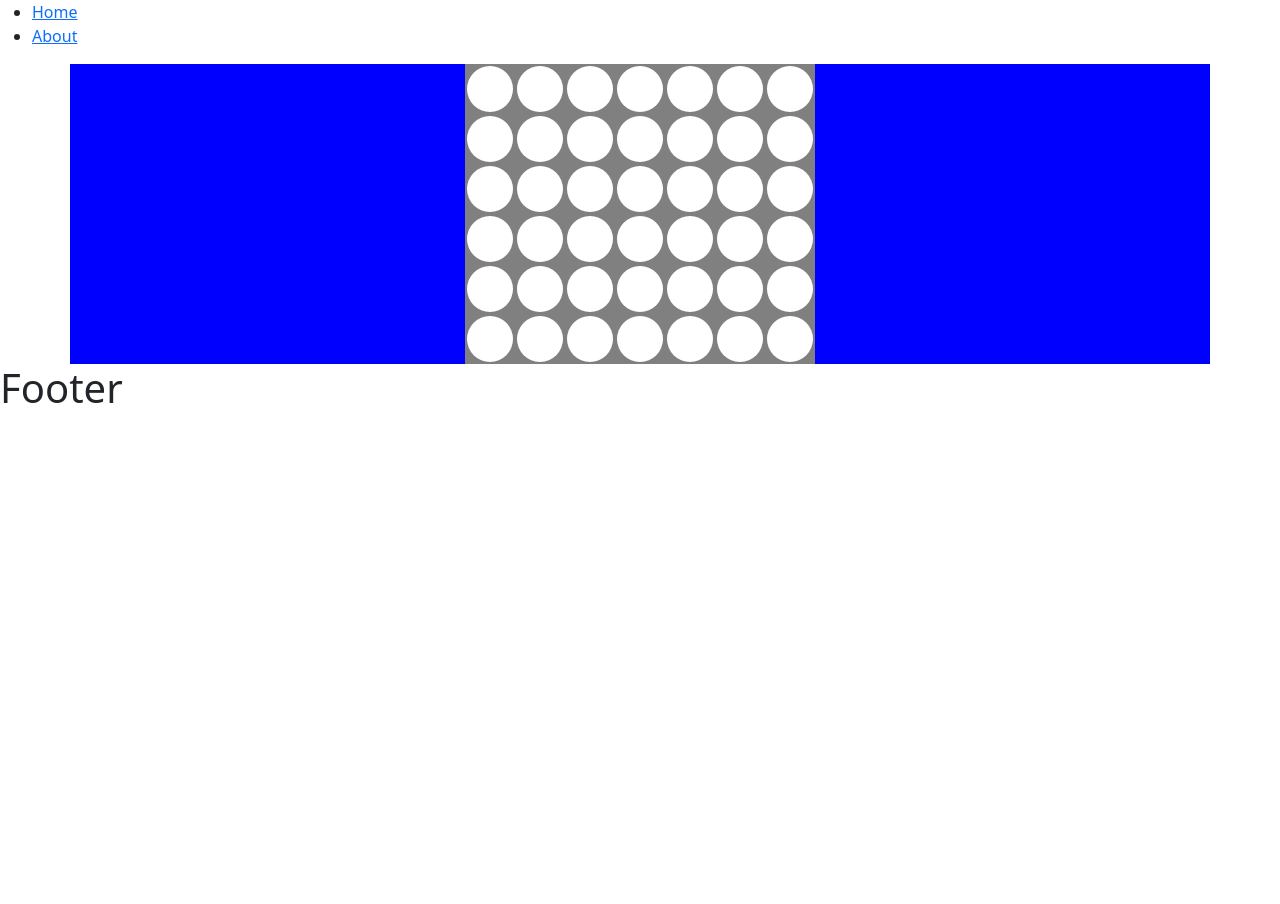
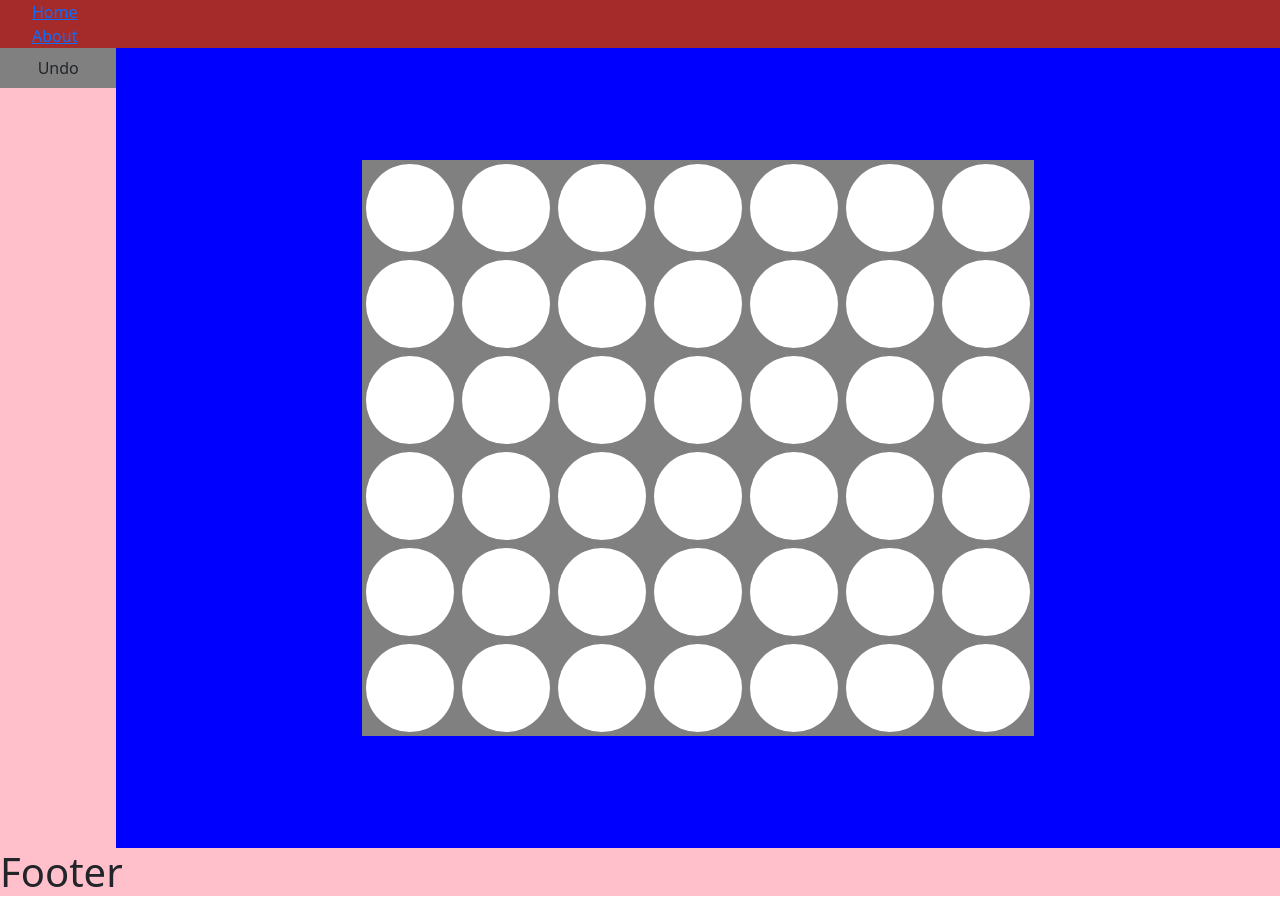
Before and after one commit to JesseBBuhler/connect4, a React (Create React App) app: page / in a window 1280 px wide. Before the commit the page ends 800 px from the top, so only its background shows below. Built offline with nearby package versions, Linux system fonts and the light colour scheme.

Commit message:
add undo button

```diff
--- a/src/components/Cell.css
+++ b/src/components/Cell.css
@@ -1,16 +1,17 @@
 .frame {
-  width: 50px;
-  height: 50px;
+  width: 12vw;
+  height: 12vw;
+  max-height: 12vh;
+  max-width: 12vh;
   background-color: gray;
-  margin: 0;
 }
 
 .circle {
   position: relative;
-  left: 2px;
-  top: 2px;
-  width: 46px;
-  height: 46px;
+  left: 4%;
+  top: 4%;
+  width: 92%;
+  height: 92%;
   border-radius: 50%;
 }
 
--- /dev/null
+++ b/src/components/Footer.css
@@ -0,0 +1,3 @@
+.footer {
+  background-color: pink;
+}
--- a/src/components/Footer.jsx
+++ b/src/components/Footer.jsx
@@ -1,9 +1,11 @@
+import "./Footer.css";
+
 const Footer = () => {
-    return (
-        <>
-            <h1>Footer</h1>
-        </>
-    )
-}
+  return (
+    <div className="footer">
+      <h1>Footer</h1>
+    </div>
+  );
+};
 
 export default Footer;
--- /dev/null
+++ b/src/components/Header.css
@@ -0,0 +1,8 @@
+.header {
+  background-color: brown;
+}
+
+.header nav ul {
+  list-style: none;
+  margin-bottom: 0;
+}
--- a/src/components/Header.jsx
+++ b/src/components/Header.jsx
@@ -1,8 +1,9 @@
 import { Link } from "react-router-dom";
+import "./Header.css";
 
 const Header = () => {
   return (
-        <>
+    <div className="header">
       <nav>
         <ul>
           <li>
@@ -13,8 +14,8 @@ const Header = () => {
           </li>
         </ul>
       </nav>
-        </>
-    )
-}
+    </div>
+  );
+};
 
 export default Header;
--- a/src/functions/GameSetUp.jsx
+++ b/src/functions/GameSetUp.jsx
@@ -2,12 +2,18 @@ const GameSetUp = (numCol, numRow) => {
   const board = Array(numCol)
     .fill()
     .map(() => Array(numRow).fill("unclaimed"));
+
+  const undoBoard = Array(numCol)
+    .fill()
+    .map(() => Array(numRow).fill("unclaimed"));
+
   let game = {
     board: board,
     player: 1,
     winner: 0,
     numCol: numCol,
     numRow: numRow,
+    undoBoard: undoBoard,
   };
   return game;
 };
--- a/src/functions/UpdateGame.jsx
+++ b/src/functions/UpdateGame.jsx
@@ -1,6 +1,8 @@
 import CheckForWinner from "./CheckForWinner";
+import setUndoBoard from "./setUndoBoard";
 
 const UpdateGame = (col, game, setGame) => {
+  setUndoBoard(game, setGame, "do");
   let row = game.numRow - 1;
 
   while (game.board[col][row] !== "unclaimed" && row >= 0) {
--- /dev/null
+++ b/src/functions/setUndoBoard.jsx
@@ -0,0 +1,34 @@
+const setUndoBoard = (game, setGame, mode) => {
+  const newBoard = Array(game.numCol)
+    .fill()
+    .map(() => Array(game.numRow));
+
+  if (mode === "do") {
+    console.log("do");
+    for (let i = 0; i < game.numCol; i++) {
+      for (let j = 0; j < game.numRow; j++) {
+        newBoard[i][j] = game.board[i][j];
+      }
+    }
+    setGame((prevGame) => ({
+      ...prevGame,
+      undoBoard: newBoard,
+    }));
+  } else if (mode === "undo") {
+    console.log("undo");
+    for (let i = 0; i < game.numCol; i++) {
+      for (let j = 0; j < game.numRow; j++) {
+        newBoard[i][j] = game.undoBoard[i][j];
+      }
+    }
+    setGame((prevGame) => ({
+      ...prevGame,
+      board: newBoard,
+      player: prevGame.player === 1 ? 2 : 1,
+    }));
+  } else {
+    return;
+  }
+};
+
+export default setUndoBoard;
--- a/src/pages/Home.css
+++ b/src/pages/Home.css
@@ -1,7 +1,56 @@
+.connect4 {
+  display: flex;
+  flex-direction: row;
+  justify-content: stretch;
+  padding: 0;
+}
+
+.menuBar {
+  width: 10vw;
+  height: 100vh;
+  background-color: pink;
+  text-align: center;
+}
+
+.undoButton {
+  padding: 0.5rem;
+  background-color: grey;
+}
+
+.background {
+  display: flex;
+  width: 100%;
+  height: 100vh;
+  justify-content: center;
+}
+
+.congradulations {
+  position: absolute;
+  align-self: center;
+  text-align: center;
+  z-index: 1;
+  background-color: blue;
+  padding: 1rem;
+  border-radius: 0.5rem;
+  color: white;
+}
+
+.playAgain {
+  background-color: pink;
+  padding: 0.5rem;
+  border-radius: 10px;
+  color: black;
+}
+
 .container {
+  width: 100%;
   display: flex;
   flex-direction: row;
   justify-content: center;
+}
+
+.invisible {
+  display: none;
 }
 
 .file {
@@ -13,3 +62,13 @@
 .file:hover .unclaimed {
   background-color: lightgray;
 }
+
+@media screen and (max-width: 640px) {
+  .connect4 {
+    flex-direction: column;
+  }
+  .menuBar {
+    height: 10vh;
+    width: 100vw;
+  }
+}
--- a/src/pages/Home.jsx
+++ b/src/pages/Home.jsx
@@ -4,11 +4,20 @@ import "bootstrap/dist/css/bootstrap.min.css";
 import { useState } from "react";
 import GameSetUp from "../functions/GameSetUp";
 import UpdateGame from "../functions/UpdateGame";
+import setUndoBoard from "../functions/setUndoBoard";
 
 const Home = () => {
   const numCol = 7;
   const numRow = 6;
   const [game, setGame] = useState(GameSetUp(numCol, numRow));
+
+  const undoMove = () => {
+    setUndoBoard(game, setGame, "undo");
+  };
+
+  const restartGame = () => {
+    setGame(GameSetUp(numCol, numRow));
+  };
 
   const fileSelected = (colIndex) => {
     if (!game.winner) {
@@ -17,12 +26,24 @@ const Home = () => {
   };
 
   return (
-    <div className={`claimedPlayer${game.winner}`}>
+    <div className="connect4">
+      <div className="menuBar">
+        <div className="undoButton" onClick={() => undoMove()}>
+          Undo
+        </div>
+      </div>
       <div
-        className={`container claimedPlayer${
+        className={`background claimedPlayer${
           game.winner ? game.winner : game.player
         }`}
       >
+        <div className={`congradulations ${game.winner ? "" : "invisible"}`}>
+          <h1>{`Player ${game.winner} Wins!`}</h1>
+          <h2 className="playAgain" onClick={() => restartGame()}>
+            Play Again?
+          </h2>
+        </div>
+        <div className={`container`}>
           {game.board.map((col, colIndex) => (
             <div
               key={colIndex}
@@ -38,6 +59,7 @@ const Home = () => {
           ))}
         </div>
       </div>
+    </div>
   );
 };
 
```
Lines whose indentation alone changed are shown as unchanged.
